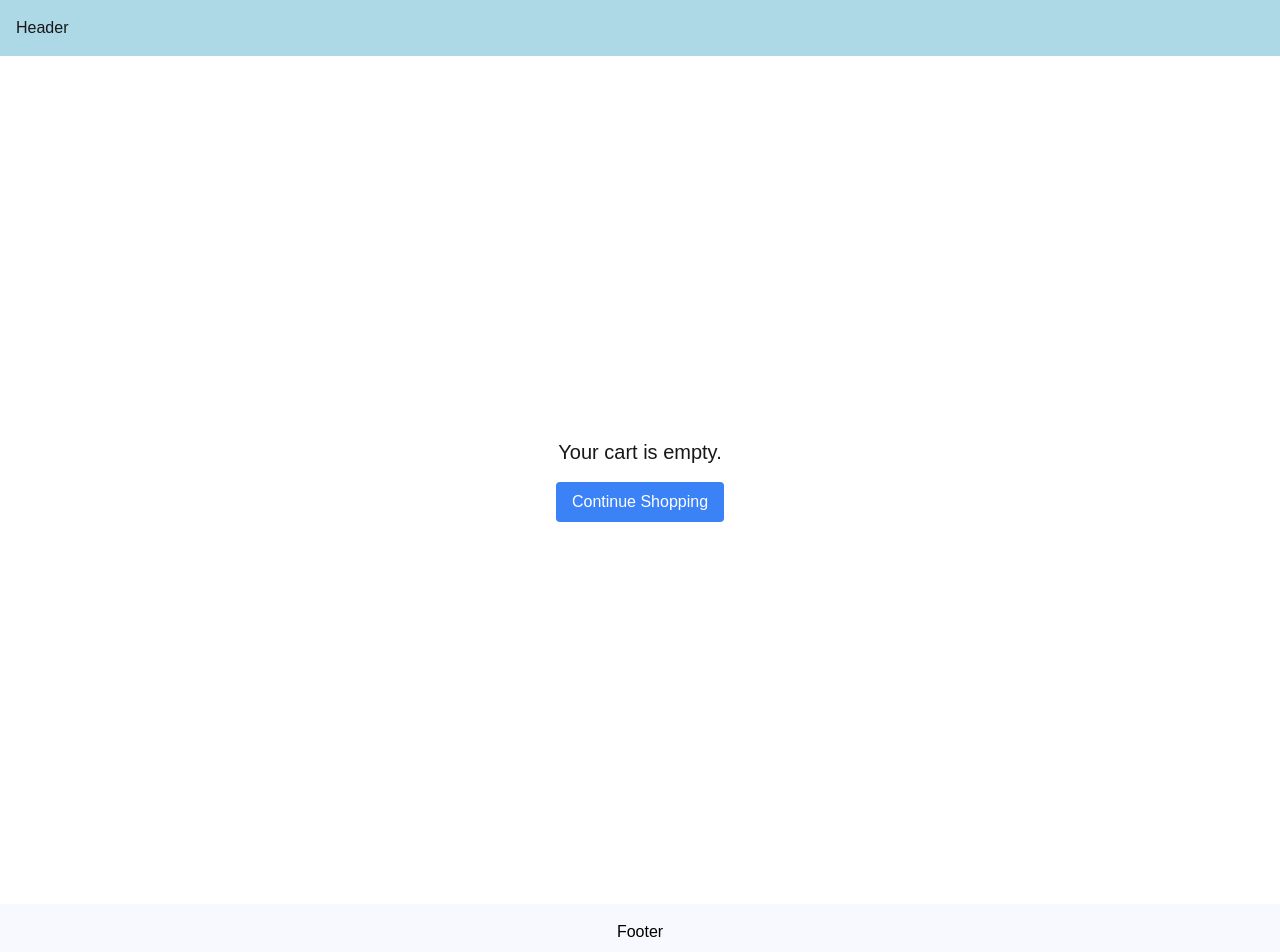
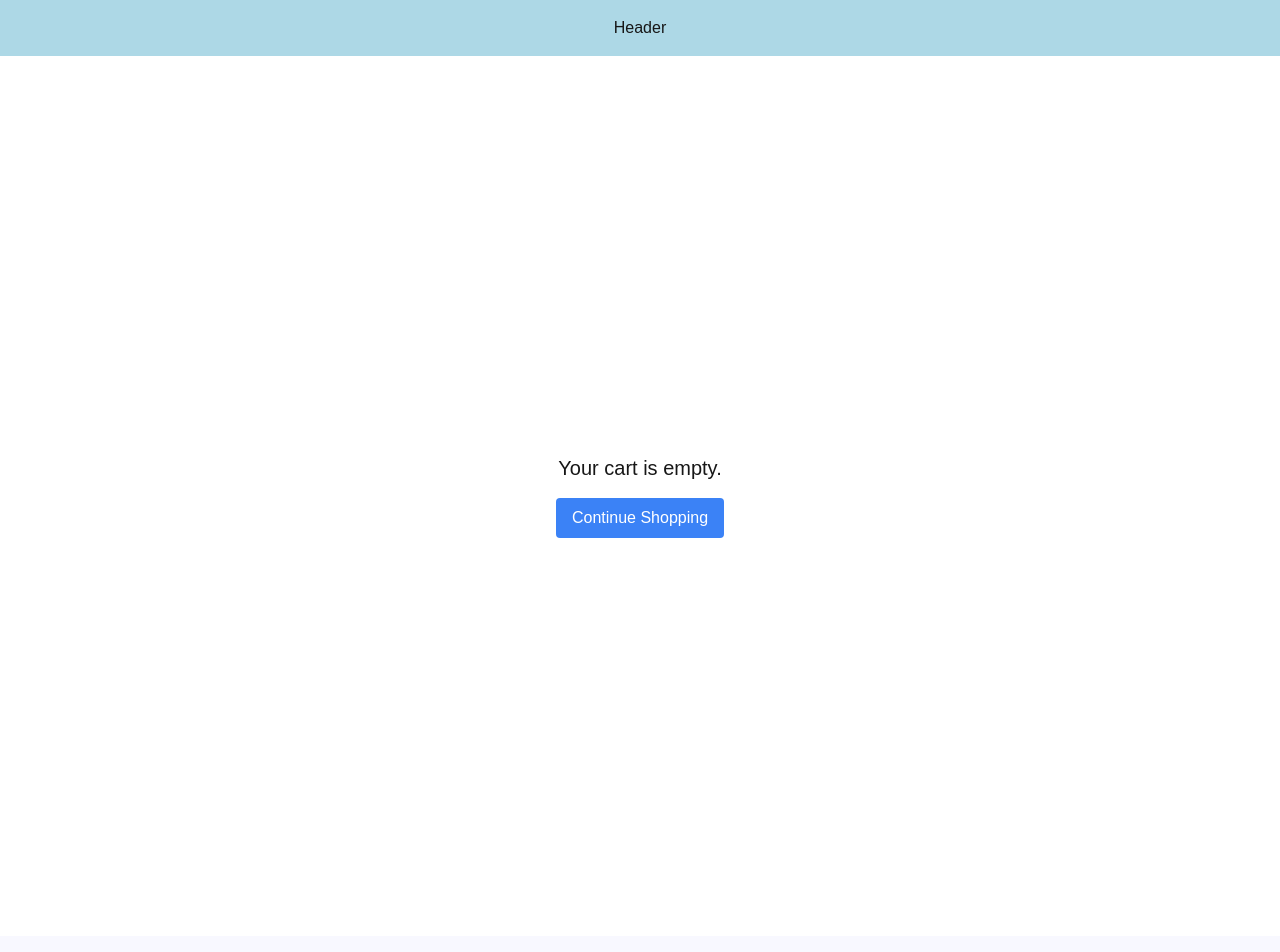
Before and after one commit to Soe-Htun/Next-demo-app, a Next.js app: page /cart in a window 1280 px wide. Shown: the top 952 px of the page. Built offline with nearby package versions, Linux system fonts and the light colour scheme.

Commit message:
add toast message

```diff
--- a/package.json
+++ b/package.json
@@ -13,7 +13,8 @@
     "next": "15.1.7",
     "react": "^19.0.0",
     "react-dom": "^19.0.0",
-    "react-redux": "^9.2.0"
+    "react-redux": "^9.2.0",
+    "react-toastify": "^11.0.5"
   },
   "devDependencies": {
     "@eslint/eslintrc": "^3",
--- a/src/app/cart/page.tsx
+++ b/src/app/cart/page.tsx
@@ -6,17 +6,24 @@ import { Product } from "../@type/product";
 import Image from "next/image";
 import { useRouter } from "next/navigation";
 import { removeFromCart, clearCart, updateQuantity } from "../store/cartSlice";
+import BackButton from "../components/back";
+import { useToast } from "@/app/composables/useToast";
 
 export default function CartPage() {
   const cart = useSelector((state: RootState) => state.cart.items);
   const dispatch = useDispatch();
   const router = useRouter();
+  const { toaster } = useToast()
 
   const getTotalPrice = (): string => {
     return cart
       .reduce((acc: number, item: Product) => acc + item.price * (item.quantity || 1), 0)
       .toFixed(2);
   };
+  const handleClearCart = () => {
+    dispatch(clearCart())
+    toaster("success", "Clear cart successfully")
+  }
 
   if (cart.length === 0) {
     return (
@@ -34,6 +41,7 @@ export default function CartPage() {
 
   return (
     <div className="p-6">
+      <BackButton url="/products" />
       <h1 className="text-2xl font-bold mb-4">Shopping Cart</h1>
 
       {cart.map((item: Product) => (
@@ -79,7 +87,7 @@ export default function CartPage() {
         <p className="text-lg font-bold">Total: ${getTotalPrice()}</p>
         <div className="mt-3 flex space-x-4">
             <button
-                onClick={() => dispatch(clearCart())}
+                onClick={handleClearCart}
                 className="btn-error"
             >
                 Clear Cart
--- /dev/null
+++ b/src/app/composables/useToast.tsx
@@ -0,0 +1,19 @@
+"use client"; // Ensures this runs in a client component
+
+import { toast, ToastIcon } from "react-toastify";
+import "react-toastify/dist/ReactToastify.css";
+
+export const useToast = () => {
+  const toaster = (variant: "success" | "error" | "info" | "warning", message: string) => {
+    toast(message, {
+      // icon: defineIcon(variant),
+      type: variant,
+      position: "top-center",
+      hideProgressBar: true,
+      closeButton: true,
+      autoClose: 3000, // Auto close after 3 seconds
+    });
+  };
+
+  return { toaster };
+};
--- a/src/app/globals.css
+++ b/src/app/globals.css
@@ -17,20 +17,22 @@
   --card-text: #ededed;
   --card-border: #374151;
 }
-.footer {
-  color: black;
-  display: flex;
-  justify-content: center;
-}
 body {
   color: var(--foreground);
   background: var(--background);
   font-family: Arial, Helvetica, sans-serif;
+  display: flex;
+  flex-direction: column;
+  min-height: 100vh;
 }
-.footer {
-  color: black;
-  display: flex;
-  justify-content: center;
+.header {
+  background-color: lightblue;
+  padding: 1rem;
+  text-align: center;
+}
+.content {
+  flex: 1;
+  padding: 1rem;
 }
 
 /* Card Styles */
--- a/src/app/layout.tsx
+++ b/src/app/layout.tsx
@@ -3,6 +3,8 @@ import { Geist, Geist_Mono } from "next/font/google";
 import "./globals.css";
 import ErrorBoundary from "./error";
 import Providers from "./provider";
+import { ToastContainer } from "react-toastify";
+
 export const metadata: Metadata = {
   title: "Create Next App",
   description: "Generated by create next app",
@@ -17,16 +19,17 @@ export default function RootLayout({
     <html lang="en">
       <body>
         <Providers>
-          <header style={{backgroundColor: 'lightblue', padding: '1rem'}}>
-            <p className="header">Header</p>
+          <header className="header">
+            <p >Header</p>
           </header>
-          <main className="m-6">
+          <main className="m-6 content">
+            <ToastContainer />
             <ErrorBoundary>
               {children}
             </ErrorBoundary>
           </main>
-          <footer style={{backgroundColor:'ghostwhite', padding: '1rem'}}>
-            <p className="footer">Footer</p>
+          <footer className="footer text-center" style={{backgroundColor:'ghostwhite', padding: '1rem'}}>
+            <p >Footer</p>
           </footer>
         </Providers>
       </body>
--- a/src/app/products/[productId]/productDetailsClient.tsx
+++ b/src/app/products/[productId]/productDetailsClient.tsx
@@ -8,6 +8,7 @@ import BackButton from "@/app/components/back";
 import { useDispatch } from "react-redux";
 import { addToCart } from "../../store/cartSlice";
 import Link from "next/link";
+import { useToast } from "@/app/composables/useToast";
 
 export default function ProductDetailsClient() {
 
@@ -24,9 +25,12 @@ export default function ProductDetailsClient() {
     `https://fakestoreapi.com/products/${productId}`
   );
 
+  const { toaster } = useToast()
+
   const handleAddToCart = () => {
     if(product) {
       dispatch(addToCart({...product, quantity}))
+      toaster("success", "Added to cart successfully")
     }
   }
   const increaseQuantity = () => {
@@ -81,7 +85,7 @@ export default function ProductDetailsClient() {
         </button>
       </div>
 
-      <div className="flex space-x-3">
+      <div className="flex space-x-3 mt-3">
         <button
           onClick={handleAddToCart}
           className="btn-default mr-6"
--- a/src/app/store/cartSlice.ts
+++ b/src/app/store/cartSlice.ts
@@ -13,18 +13,17 @@ export const cartSlice = createSlice({
   name: "cart",
   initialState,
   reducers: {
-    // addToCart: (state, action: PayloadAction<Product>) => {
-    //   state.items.push(action.payload);
-    // },
     addToCart: (state, action: PayloadAction<Product>) => {
-      const existingItem = state.items.find(item => item.id === action.payload.id);
+      const existingItemIndex = state.items.findIndex(item => item.id === action.payload.id);
 
-      if (existingItem) {
-        existingItem.quantity += action.payload.quantity; // Increase quantity if item exists
+      if (existingItemIndex !== -1) {
+        // Replace the existing item with the new one, ensuring the quantity matches the latest selection
+        state.items[existingItemIndex] = { ...action.payload, quantity: action.payload.quantity };
       } else {
         state.items.push({ ...action.payload, quantity: action.payload.quantity || 1 });
       }
     },
+
     removeFromCart: (state, action: PayloadAction<number>) => {
       state.items = state.items.filter((item) => item.id !== action.payload);
     },
```
Also changed, not shown: src/app/components/toast.tsx (added, +42 -0 lines), 1 other file (tests, documents, lock files or other folders).
